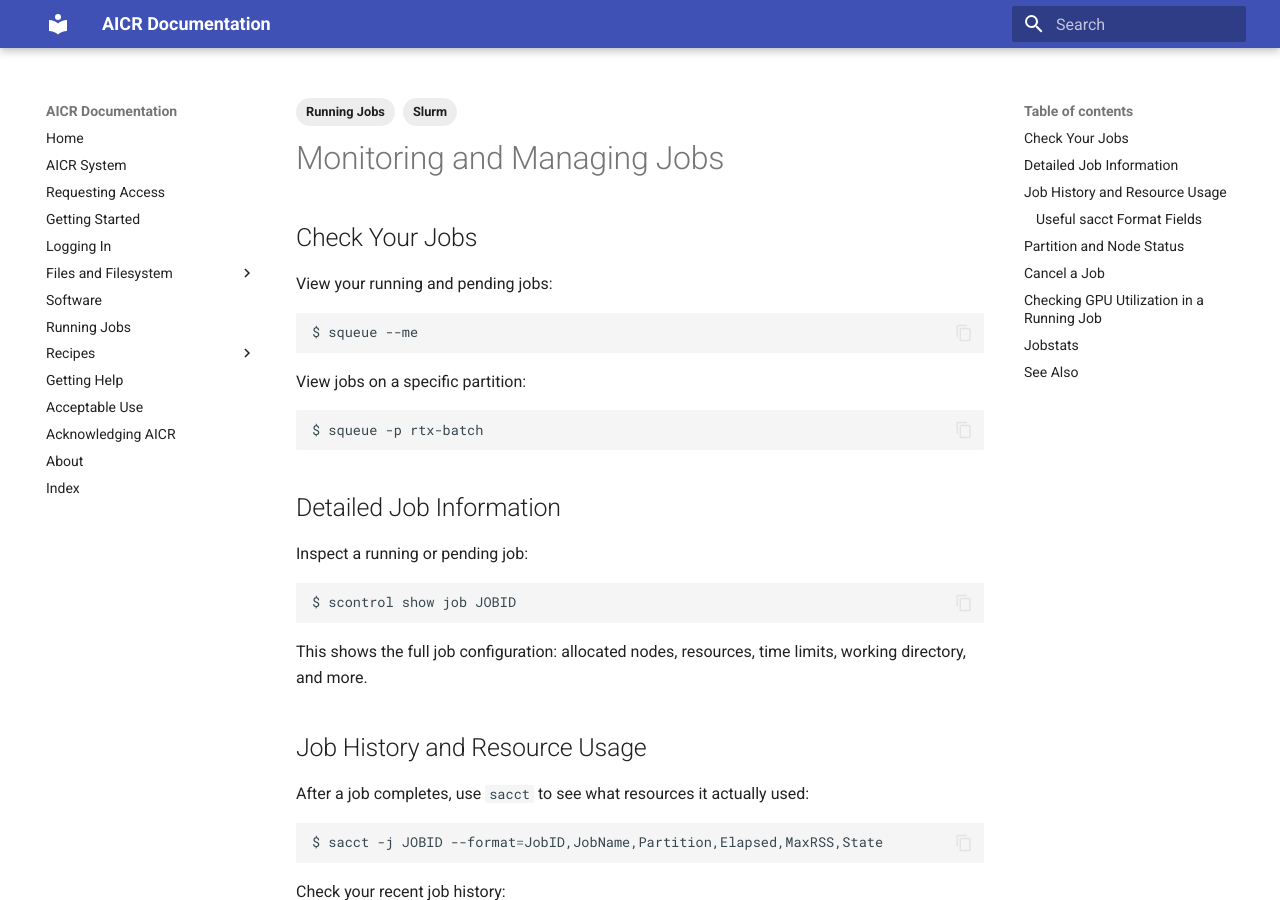
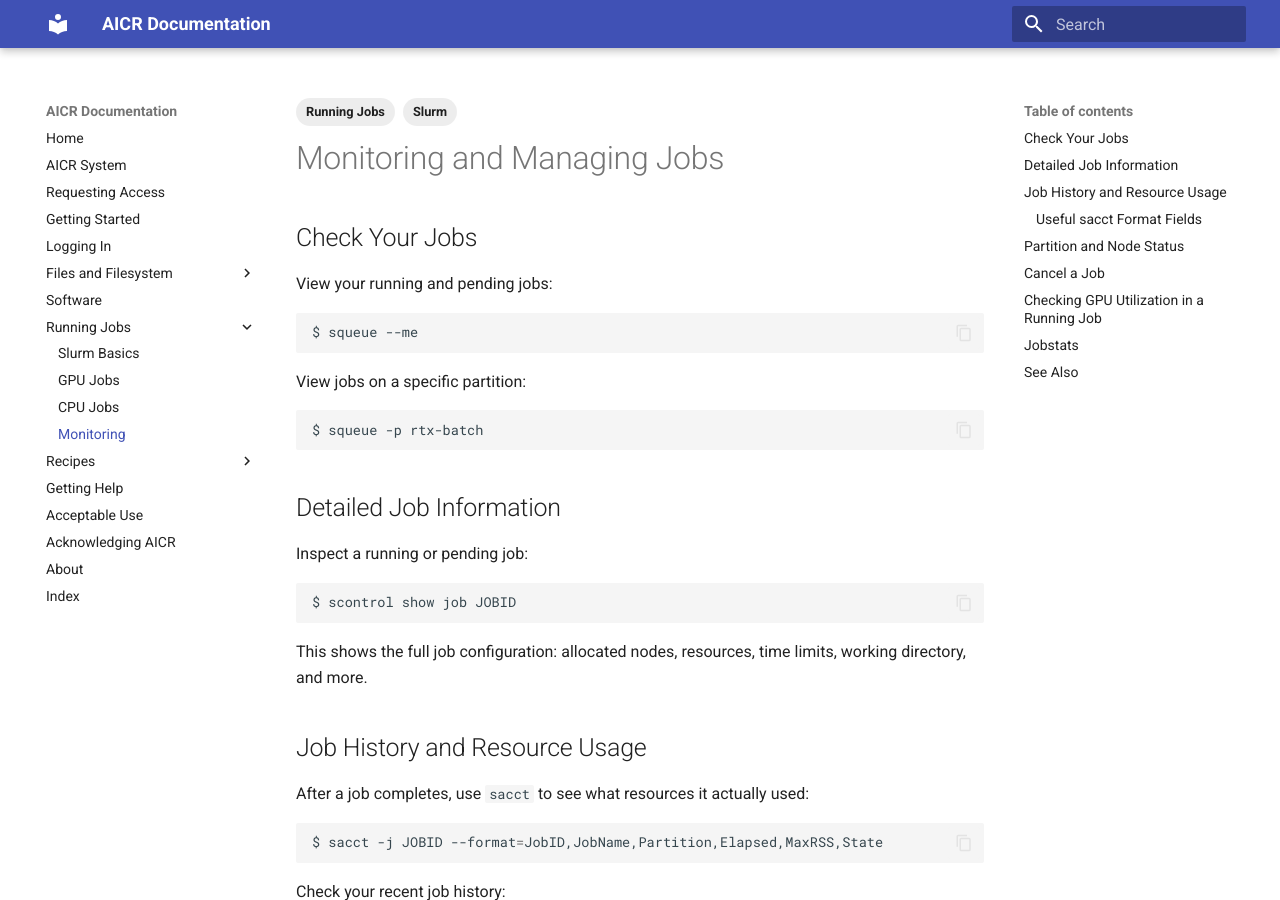
Before and after one commit to mghpcc/aicr-docs-edit, an MkDocs documentation site: the page built from docs/running-jobs/monitoring.md, in a window 1280 px wide and 900 px high. Built offline with MkDocs 1.6.1 and Material for MkDocs 9.7.7, drawn with Linux system fonts in a browser that asks for light colours; part of the change alters nothing that is shown.

Commit message:
update mkdocs.yml

```diff
--- a/mkdocs.yml
+++ b/mkdocs.yml
@@ -10,7 +10,13 @@ nav:
     - Overview: filesystem-overview.md
     - Transferring data: transferring-data.md # include Globus
   - Software: software.md
-  - Running Jobs: basic-slurm.md
+  - Running Jobs:
+    - Slurm Basics: running-jobs/slurm-basics.md
+    - GPU Jobs: running-jobs/gpu-jobs.md
+    - CPU Jobs: running-jobs/cpu-jobs.md
+#    - Job Arrays: running-jobs/job-arrays.md
+    - Monitoring: running-jobs/monitoring.md
+#    - Troubleshooting: running-jobs/troubleshooting.md
   - Recipes:
     - Snapshots: restoring-data.md
   - Getting Help: getting-help.md
```
